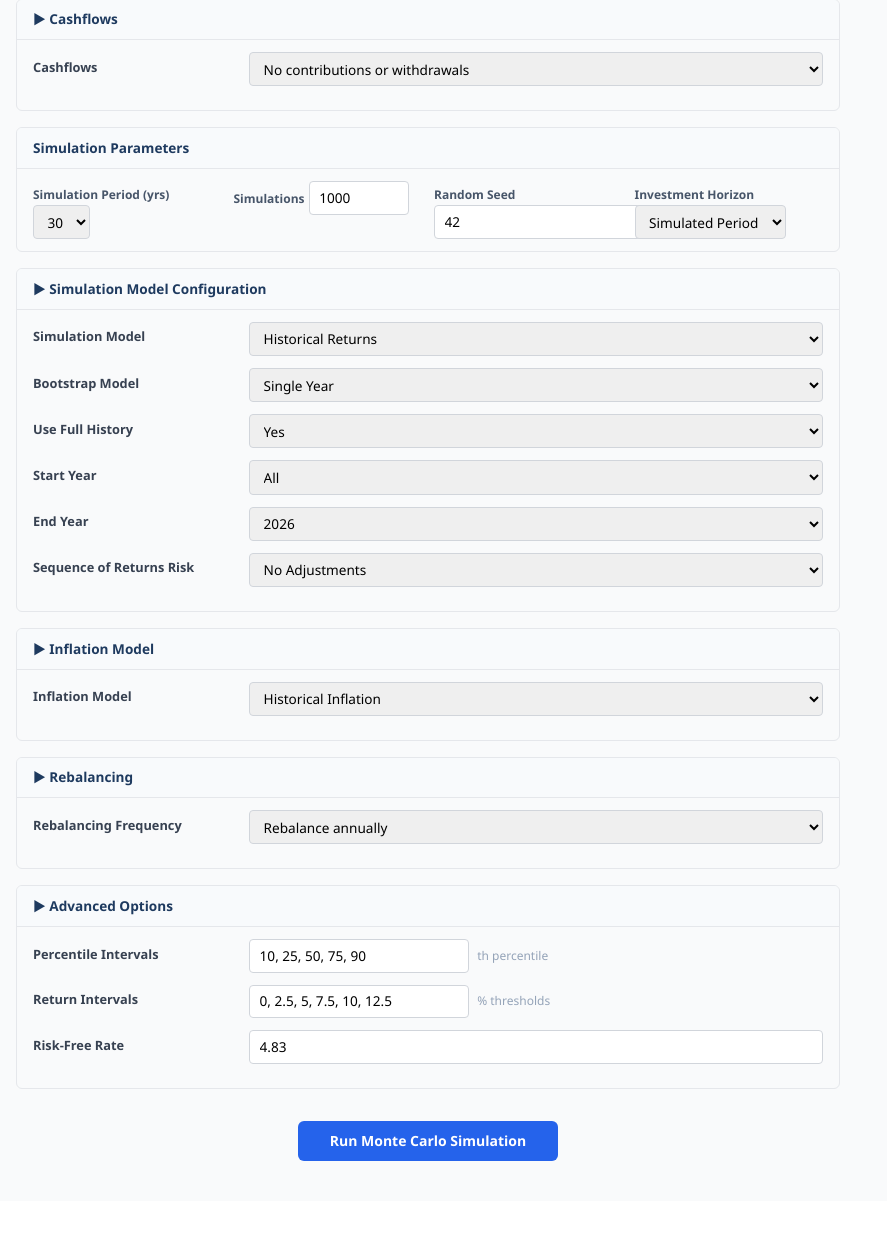
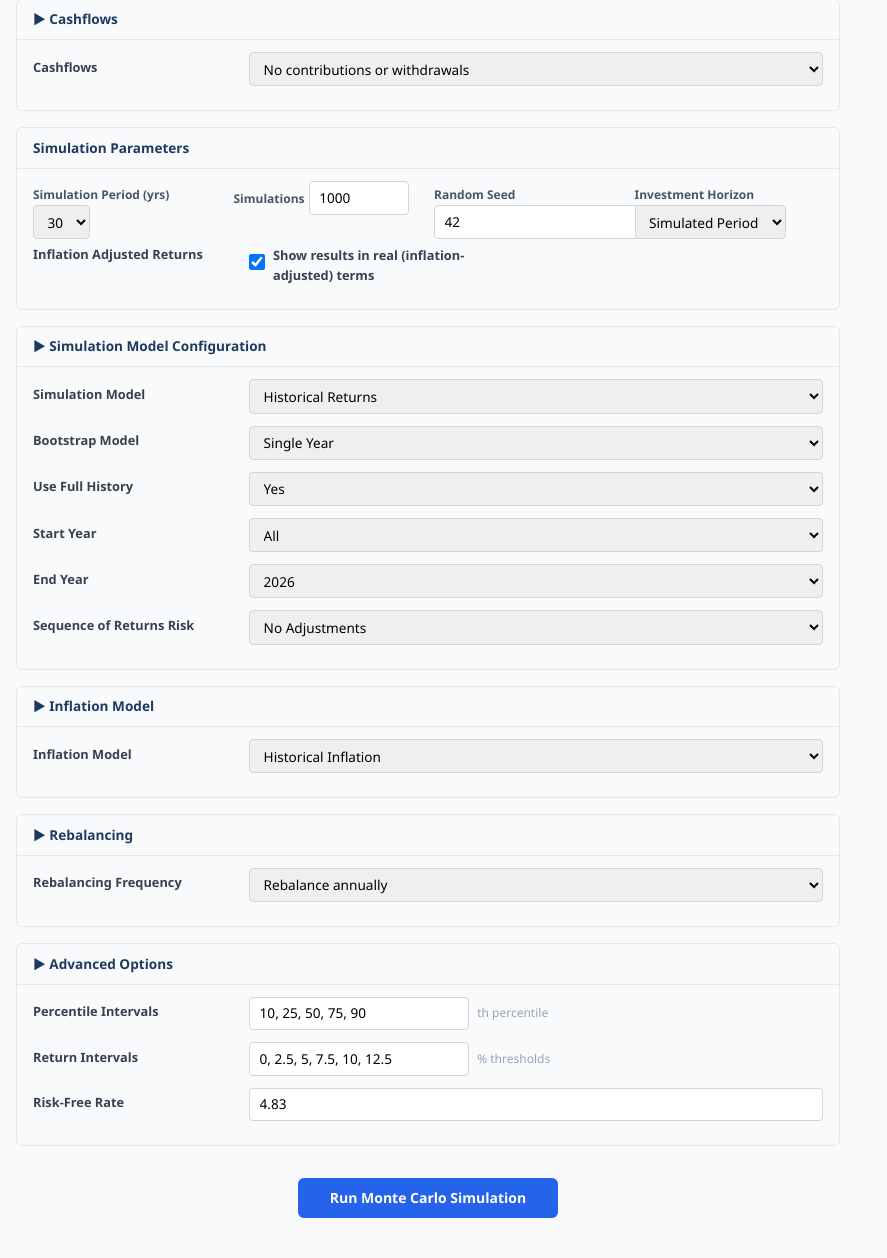
Before and after one commit to deltaparticle/macrowise-monte-carlo, a FastAPI app: page / in a window 1280 px wide. Shown: the part 537-1795 px from the top of the page, without its empty margins (0-887 px from the left). Before the commit the page ends 1698 px from the top, so only its background shows below. Run offline with FastAPI, Linux system fonts and the light colour scheme; some libraries are stand-ins or nearby versions.

Commit message:
Fix missing inflationAdjusted checkbox causing runSimulation error
Co-Authored-By: Claude <noreply@anthropic.com>

```diff
--- a/templates/index.html
+++ b/templates/index.html
@@ -290,6 +290,13 @@
                   <option value="1" selected>Simulated Period</option>
                   <option value="2">Perpetual</option>
                 </select>
+              </div>
+            </div>
+            <div class="form-row">
+              <label>Inflation Adjusted Returns</label>
+              <div class="flex items-center">
+                <input type="checkbox" id="inflationAdjusted" class="w-4 h-4" checked>
+                <label for="inflationAdjusted" class="ml-2 text-sm text-slate-600">Show results in real (inflation-adjusted) terms</label>
               </div>
             </div>
           </div>
```
